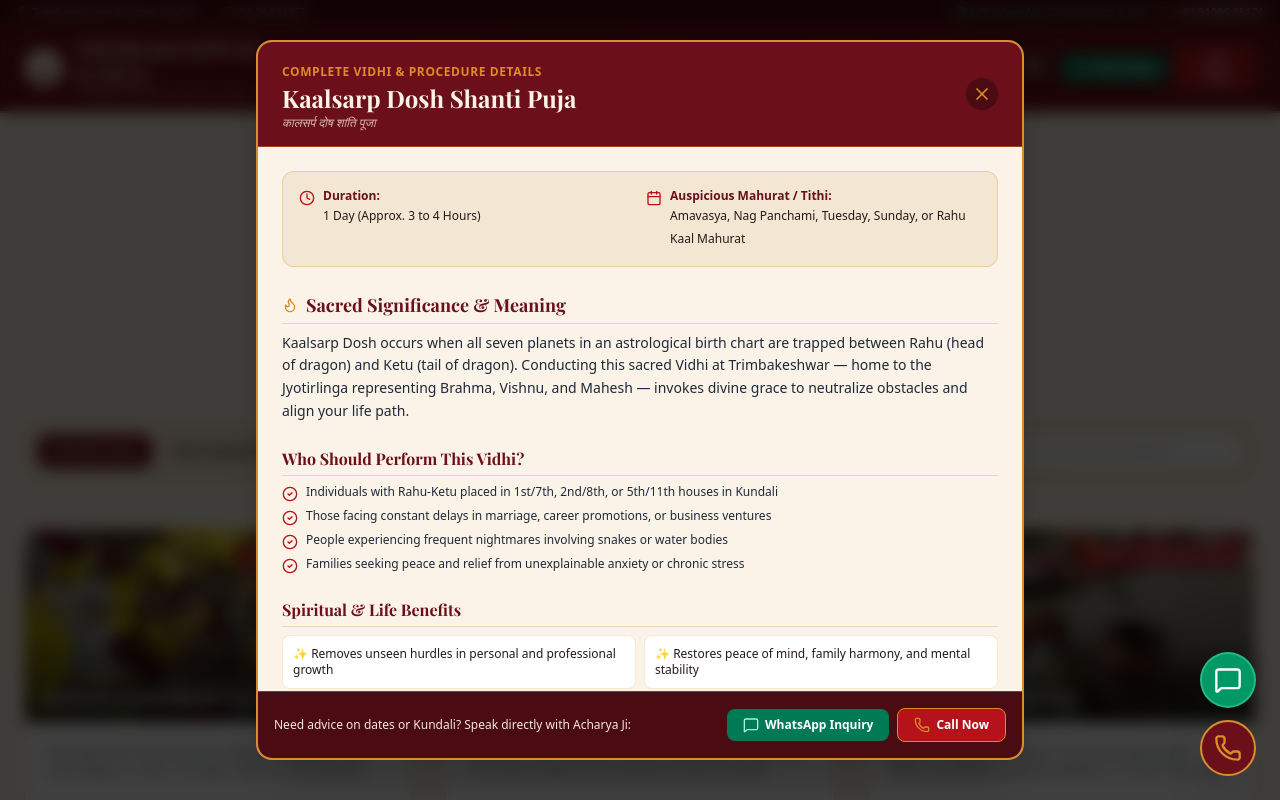
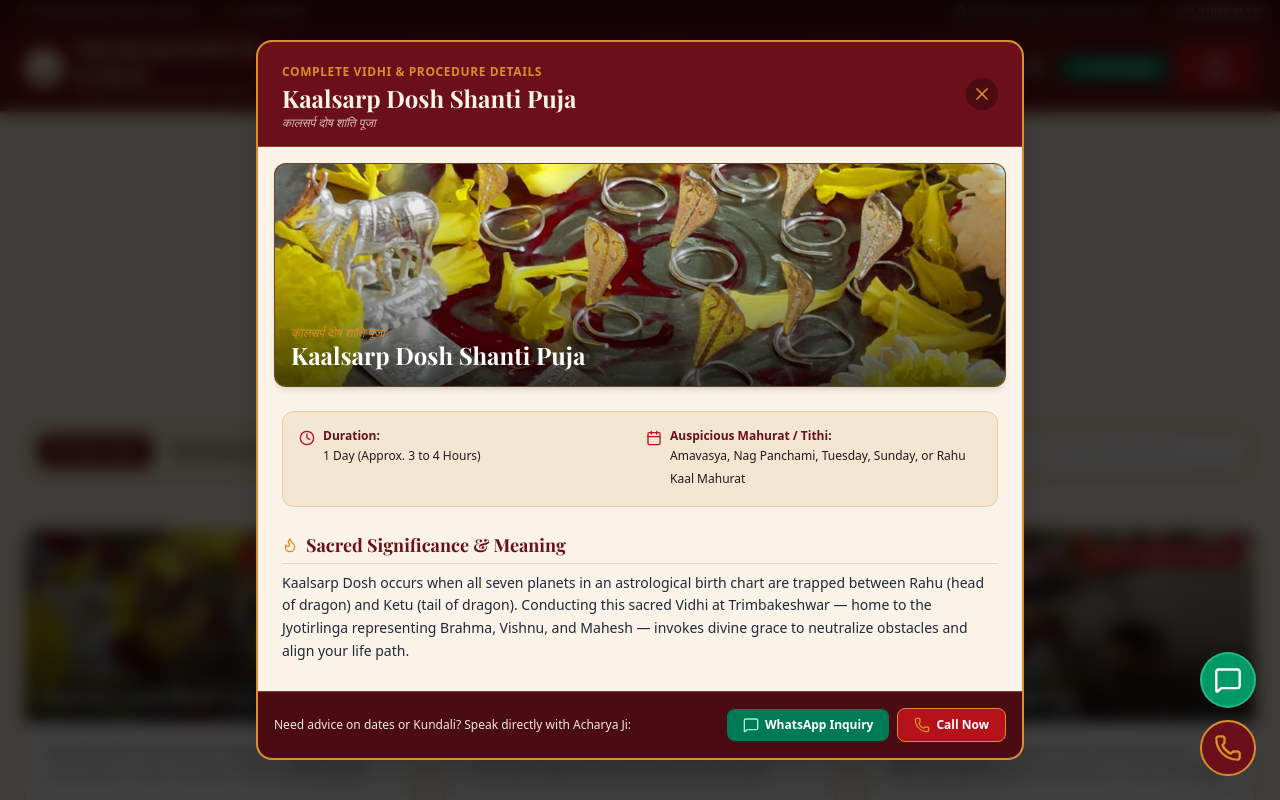
Before and after one commit to narayanmishrra/vaidik-karm, a React (Vite) app: page / in a window 1280 px wide. Both pictures are taken after a click on the element 221 px from the left and 1867 px from the top of the page. Shown: the top 800 px of the page. Built offline with nearby package versions, Linux system fonts and the light colour scheme; a web font is replaced by a local one.

Commit message:
Fix merge conflicts in App and ServicesSection and sync stashed changes

```diff
--- a/index.html
+++ b/index.html
@@ -28,7 +28,8 @@
   <meta property="og:image:height" content="630" />
   <meta name="twitter:card" content="summary_large_image" />
   <meta name="twitter:title" content="Trimbakeshwar Guruji | Kaalsarp &amp; Narayan Nagbali Puja" />
-  <meta name="twitter:description" content="Authentic Vedic Pujas at Trimbakeshwar Kshetra. Book directly with Pandit. Vinay Shastri (Guruji)." />
+  <meta name="twitter:description"
+    content="Authentic Vedic Pujas at Trimbakeshwar Kshetra. Book directly with Pandit. Vinay Shastri (Guruji)." />
   <meta name="twitter:image" content="https://www.kaalsarpintrimbakeshwar.com/images/logo.jpg" />
 
   <!-- Google Fonts (already HTTPS) -->
--- a/src/App.tsx
+++ b/src/App.tsx
@@ -1,4 +1,4 @@
-import React, { useEffect, useState } from 'react';
+import React, { useState, useEffect } from 'react';
 import { Header } from './components/Header';
 import { HomePage } from './components/HomePage';
 import { ServicesSection } from './components/ServicesSection';
@@ -19,18 +19,42 @@ export default function App() {
   const [isSchemaModalOpen, setIsSchemaModalOpen] = useState(false);
   const [initialPujaId, setInitialPujaId] = useState<string>('');
 
+  // Sync state with URL hash on mount and hashchange
   useEffect(() => {
-    const openPujaFromUrl = () => {
-      const match = window.location.hash.match(/^#services\/([^/]+)\/procedure-faqs$/);
-      if (match?.[1]) {
+    const handleHashChange = () => {
+      const hash = window.location.hash.replace('#', '').trim();
+      if (!hash) {
+        setActiveSection('home');
+        setInitialPujaId('');
+        return;
+      }
+
+      if (hash.startsWith('services/') && hash.endsWith('/procedure-faqs')) {
+        const pujaId = hash.replace(/^services\//, '').replace(/\/procedure-faqs$/, '');
         setActiveSection('services');
-        setInitialPujaId(decodeURIComponent(match[1]));
+        setInitialPujaId(decodeURIComponent(pujaId));
+        return;
+      }
+
+      if (hash.startsWith('puja/')) {
+        const pujaId = hash.replace('puja/', '');
+        setActiveSection('services');
+        setInitialPujaId(pujaId);
+        return;
+      }
+
+      const validSections: SectionId[] = ['home', 'history', 'services', 'about', 'gallery', 'blog', 'contact'];
+      if (validSections.includes(hash as SectionId)) {
+        setActiveSection(hash as SectionId);
+        if (hash !== 'services') {
+          setInitialPujaId('');
+        }
       }
     };
 
-    openPujaFromUrl();
-    window.addEventListener('hashchange', openPujaFromUrl);
-    return () => window.removeEventListener('hashchange', openPujaFromUrl);
+    handleHashChange();
+    window.addEventListener('hashchange', handleHashChange);
+    return () => window.removeEventListener('hashchange', handleHashChange);
   }, []);
 
   const toggleLanguage = () => {
@@ -53,12 +77,15 @@ export default function App() {
 
   const handleNavigateSection = (id: SectionId) => {
     setActiveSection(id);
+    setInitialPujaId('');
+    window.location.hash = id === 'home' ? '' : id;
     window.scrollTo({ top: 0, behavior: 'smooth' });
   };
 
   const handleSelectPuja = (pujaId: string) => {
     setInitialPujaId(pujaId);
     setActiveSection('services');
+    window.location.hash = `puja/${pujaId}`;
     window.scrollTo({ top: 0, behavior: 'smooth' });
   };
 
--- a/src/components/ProcedureModal.tsx
+++ b/src/components/ProcedureModal.tsx
@@ -46,6 +46,28 @@ export const ProcedureModal: React.FC<ProcedureModalProps> = ({
 
         {/* Modal Body Scrollable */}
         <div className="p-6 overflow-y-auto space-y-6 flex-1 text-sm leading-relaxed">
+          {/* Linked Puja Hero Image Banner */}
+          {puja.image && (
+            <div className="relative h-48 sm:h-56 -mt-2 -mx-2 rounded-xl overflow-hidden shadow-md border border-[#D98E2B]/40 bg-stone-900">
+              <img
+                src={puja.image}
+                alt={L(puja.name)}
+                className="w-full h-full object-cover"
+                referrerPolicy="no-referrer"
+              />
+              <div className="absolute inset-0 bg-gradient-to-t from-black/70 via-black/20 to-transparent flex items-end p-4">
+                <div>
+                  <span className="text-xs text-[#D98E2B] font-serif italic block">
+                    {puja.sanskritName}
+                  </span>
+                  <h3 className="text-xl sm:text-2xl font-serif font-bold text-white leading-tight">
+                    {L(puja.name)}
+                  </h3>
+                </div>
+              </div>
+            </div>
+          )}
+
           {/* Quick Overview Badges */}
           <div className="grid grid-cols-1 sm:grid-cols-2 gap-3 p-4 rounded-xl bg-[#F3E6D3] border border-[#D98E2B]/30">
             <div className="flex items-start gap-2">
--- a/src/components/ServicesSection.tsx
+++ b/src/components/ServicesSection.tsx
@@ -45,11 +45,30 @@ export const ServicesSection: React.FC<ServicesSectionProps> = ({
       if (puja) {
         openPujaProcedure(puja);
       }
-      if (onClearInitialPujaId) {
-        onClearInitialPujaId();
+    } else {
+      const hash = window.location.hash.replace('#', '').trim();
+      if (hash.startsWith('puja/')) {
+        const pujaId = hash.replace('puja/', '');
+        const puja = PUJA_SERVICES.find((p) => p.id === pujaId);
+        if (puja) {
+          setSelectedPujaForModal(puja);
+        }
       }
     }
-  }, [initialPujaId, onClearInitialPujaId]);
+  }, [initialPujaId]);
+
+  const handleOpenPujaModal = (puja: PujaService) => {
+    setSelectedPujaForModal(puja);
+    window.location.hash = `puja/${puja.id}`;
+  };
+
+  const handleClosePujaModal = () => {
+    setSelectedPujaForModal(null);
+    if (onClearInitialPujaId) {
+      onClearInitialPujaId();
+    }
+    window.location.hash = 'services';
+  };
 
   useEffect(() => {
     const syncPujaFromUrl = () => {
@@ -131,8 +150,8 @@ export const ServicesSection: React.FC<ServicesSectionProps> = ({
                   key={cat.id}
                   onClick={() => setActiveCategory(cat.id)}
                   className={`px-3.5 py-2 rounded-xl text-xs font-semibold transition-all ${activeCategory === cat.id
-                      ? 'bg-[#6B0F1A] text-[#F5E9D8] shadow-md border border-[#D98E2B]'
-                      : 'text-[#241A16] hover:bg-[#6B0F1A]/10'
+                    ? 'bg-[#6B0F1A] text-[#F5E9D8] shadow-md border border-[#D98E2B]'
+                    : 'text-[#241A16] hover:bg-[#6B0F1A]/10'
                     }`}
                 >
                   {cat.label}
```
